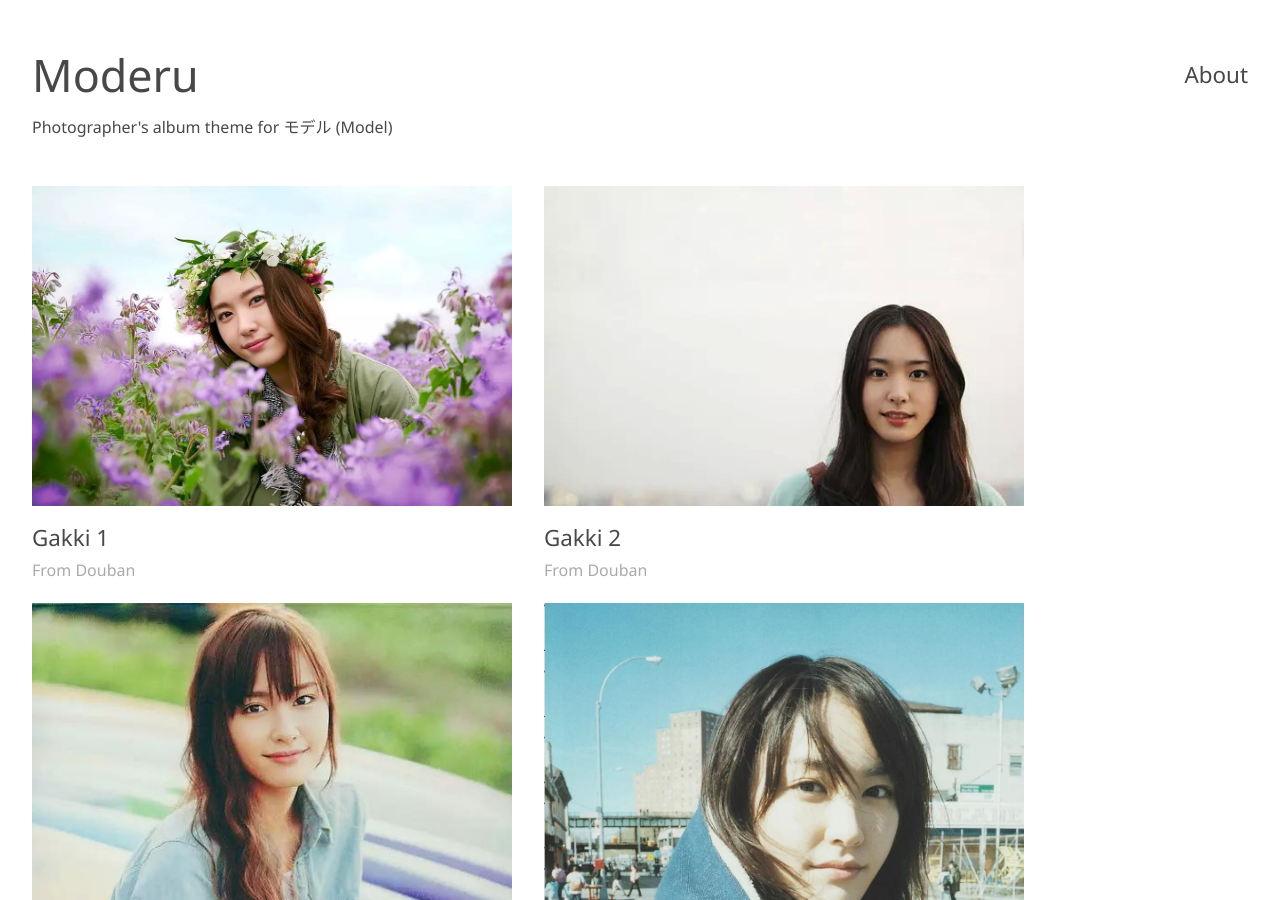
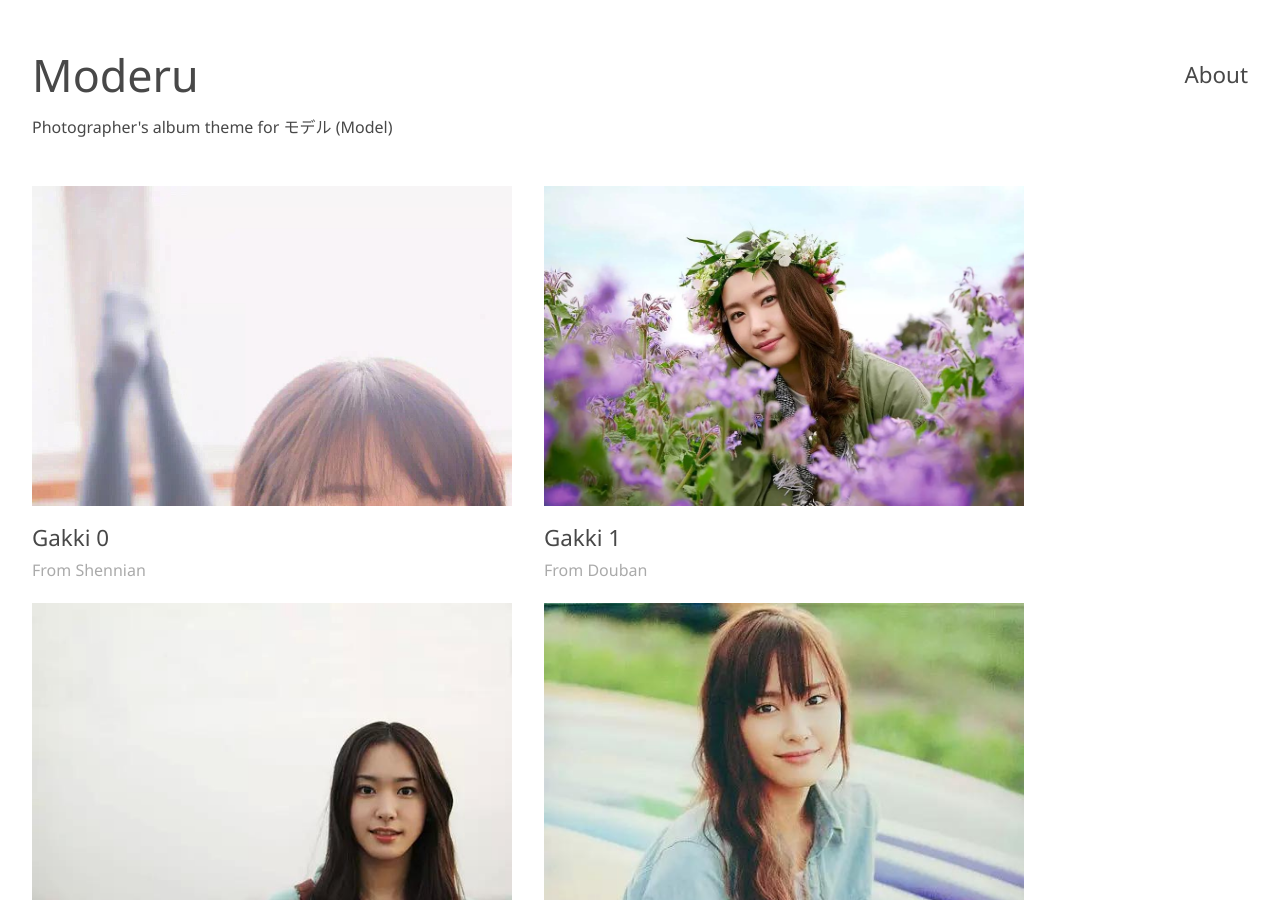
Before and after one commit to crispgm/moderu, a Jekyll site: the page built from index.html, in a window 1280 px wide and 900 px high. Built offline with Jekyll 4.4.1, drawn with Linux system fonts in a browser that asks for light colours; some web fonts are replaced.

Commit message:
Yet another gakki example

```diff
--- a/_data/photo.yml
+++ b/_data/photo.yml
@@ -1,3 +1,8 @@
+- name: Gakki 0
+  desc: From Shennian
+  file: gakki-6.jpg
+  date: 2019-03-16
+  place: Tokyo
 - name: Gakki 1
   desc: From Douban
   file: p2331515866.jpg
```
Also changed, not shown: assets/images/gakki-6.jpg (added).
